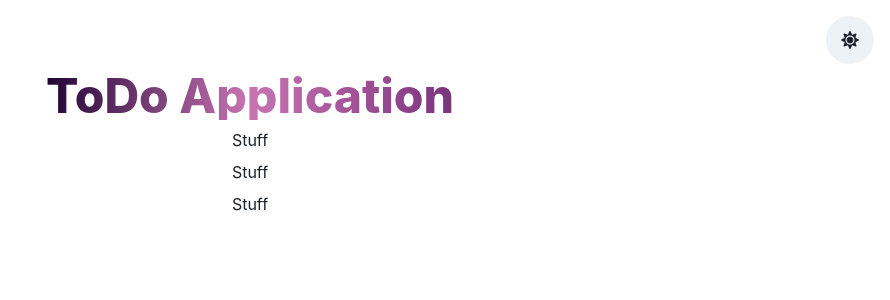
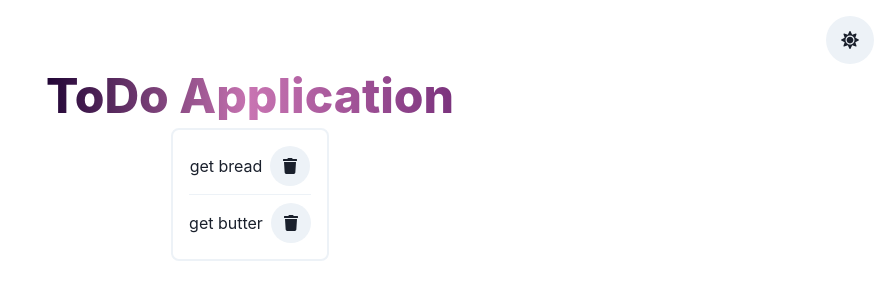
Before and after one commit to TheJasuMasa/ChakraToDo, a React (Create React App) app: page / in a window 1280 px wide. Shown: the top 300 px of the page, without its empty margins (390-1280 px from the left). Built offline with nearby package versions, Linux system fonts and the light colour scheme.

Commit message:
add more chakra styling to Heading and TodoList

```diff
--- a/src/App.js
+++ b/src/App.js
@@ -9,8 +9,16 @@ function App() {
     <div className="App">
       <VStack p={4}>
         <IconButton icon={<FaSun/>} isRound={true} size='lg' alignSelf='flex-end'/>
-        <Heading mb='8' fontWeight='extrabold' size='2xl' bgGradient='linear(to-r, #210535, #c874b2, #7b337d)' bgClip='text'>ToDo Application</Heading>
-        <TodoList/>
+        <Heading
+          fontWeight='extrabold'
+          size='2xl'
+          bgGradient='linear(to-r, #210535, #c874b2, #7b337d)'
+          bgClip='text'
+        >
+          ToDo Application
+        </Heading>
+        <TodoList />
+        <AddToDo />
       </VStack>
     </div>
   );
--- a/src/components/TodoList.js
+++ b/src/components/TodoList.js
@@ -1,11 +1,32 @@
-import {VStack} from '@chakra-ui/react'
+import {VStack, HStack, Text, IconButton, StackDivider} from '@chakra-ui/react'
+import {FaTrash} from 'react-icons/fa';
 
 const TodoList = () => {
+    const items =[
+        {
+            id: 1,
+            body: 'get bread',
+        },
+        {
+            id: 2,
+            body: 'get butter',
+        },
+    ];
+
     return (
-        <VStack>
-            <p>Stuff</p>
-            <p>Stuff</p>
-            <p>Stuff</p>
+        <VStack
+            divider={<StackDivider />}
+            borderColor='gray.100'
+            borderWidth='2px'
+            padding={4}
+            borderRadius ='lg'
+        >
+            {items.map(item => (
+               <HStack key ={item.id}>
+                   <Text>{item.body}</Text>
+                   <IconButton icon={<FaTrash />} isRound={true} />
+               </HStack>
+            ))}
         </VStack>
     )
 }
```
